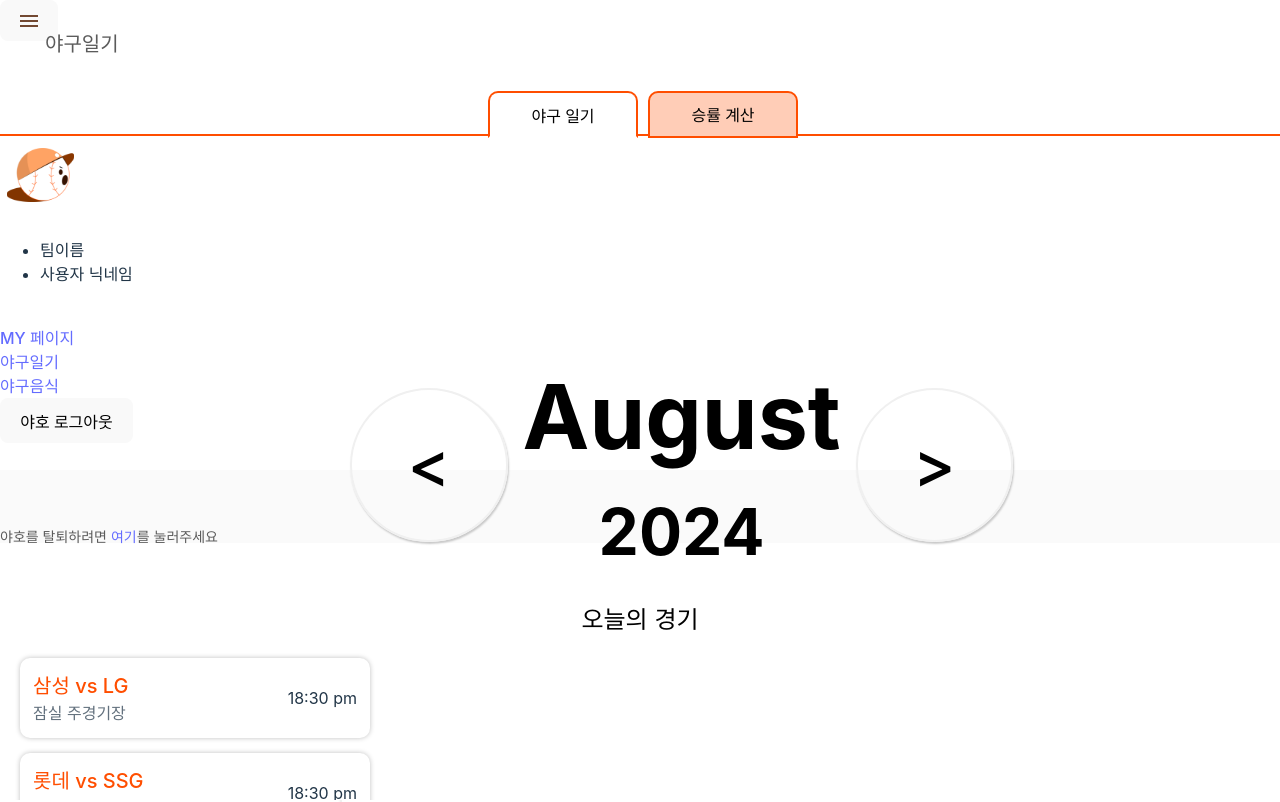
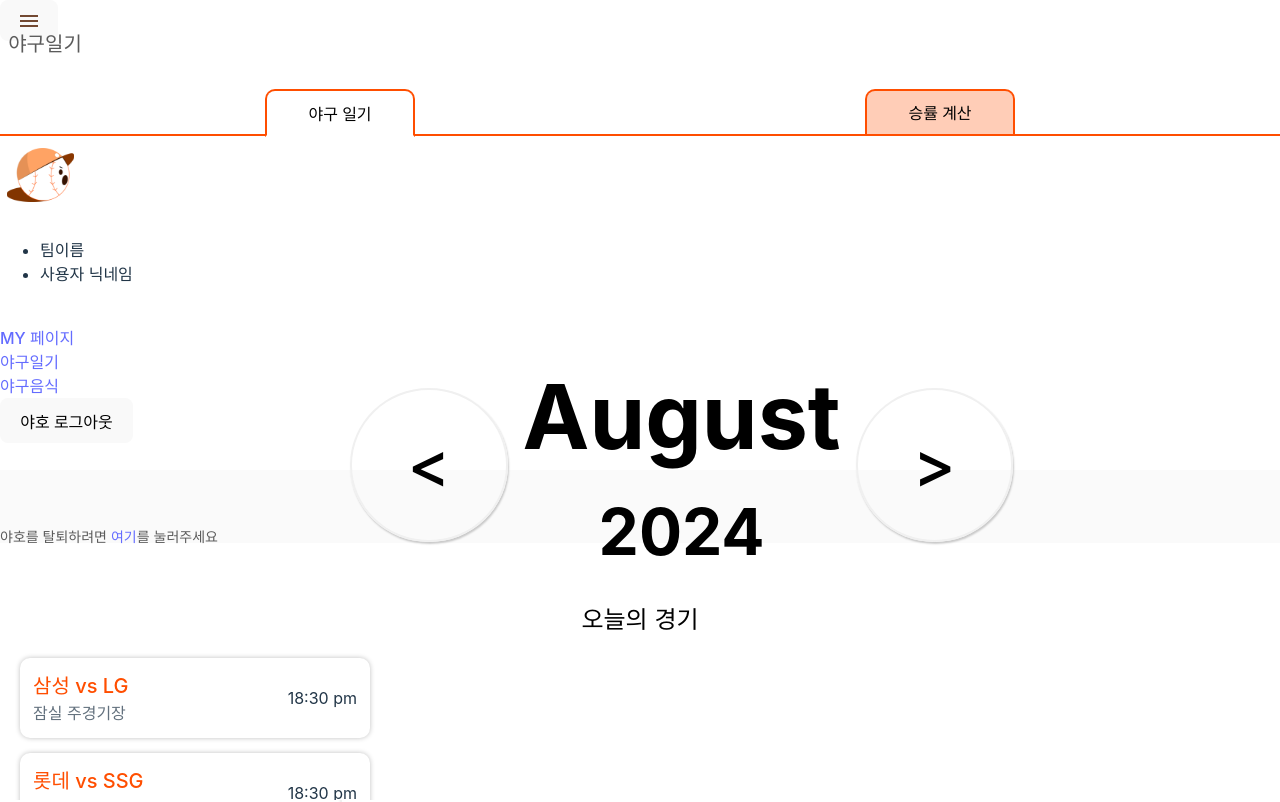
Before and after one commit to YahoProject/Yaho_FrontEnd, a React (Vite) app: page /calendar in a window 1280 px wide. Shown: the top 802 px of the page. Built offline with nearby package versions, Linux system fonts and the light colour scheme; no server answers; the HTML template or start-up script is replaced by a standard one.

Commit message:
Update Calendar.css

```diff
--- a/src/styles/Calendar.css
+++ b/src/styles/Calendar.css
@@ -1,44 +1,50 @@
-.body {
-    margin: 0;
-    place-items: center;
-}
-
-.title{
+.title {
     position: absolute;
     margin-top: -40px;
     font-weight: bolder;
+    left: 50%;
+    transform: translateX(-50%);
 }
+
 .button-container {
     position: absolute;
     display: flex;
+    justify-content: space-around;
+    align-items: flex-end;
     border-bottom: 2px solid #FF4E00;
-    background-color:white;
+    background-color: white;
     width: 100%;
     height: 36px;
-    top:100px;
-    gap: 0px;
-
+    top: 100px;
+    padding: 0 40px;
 }
 
 .cal-button {
-    position: relative;
-    top: -2.7px;
-    width: 150px;
-    left: 8px;
+    flex: 1;
+    max-width: 150px;
     background: #FFCDB7;
-    color:black;
+    color: black;
     border: 2px solid #FF4E00;
+    border-bottom:transparent;
     border-bottom-left-radius: 0;
     border-bottom-right-radius: 0;
     border-top-left-radius: 10px;
     border-top-right-radius: 10px;
-    margin-right: 10px;
-
+    margin: 0 5px;
+    top:-3px;
 }
 
 .cal-button.active {
     background: white;
     border-bottom: 2px solid white;
-    margin-bottom: -0.5px;
+    margin-bottom: -2.5px;
     z-index: 2;
 }
+.calendar-content {
+    margin-top:-100px;
+    display: flex;
+    justify-content: center;
+    align-items: center;
+    width: 100%;
+    flex-grow: 1;
+  }
```
